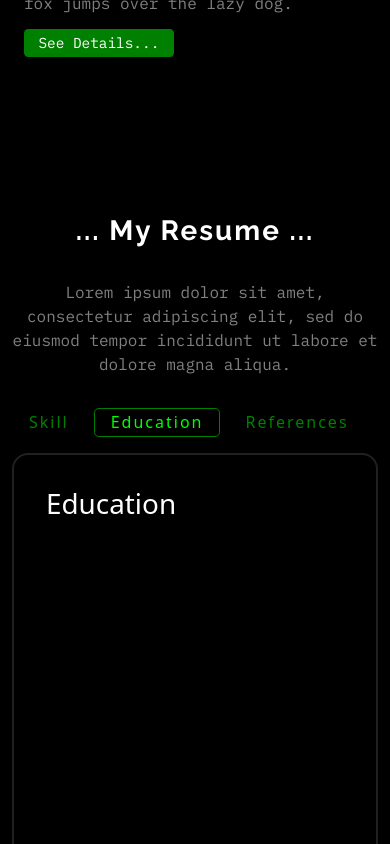
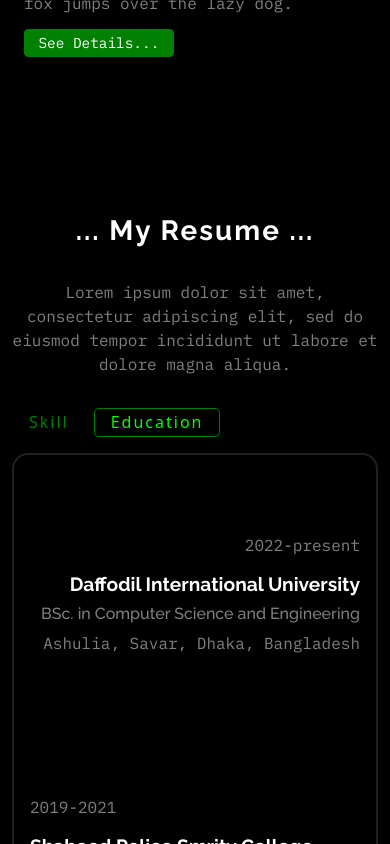
Before and after one commit to PIYAS137/Profile, a React (Vite) app: page / in a window 390 px wide. Both pictures are taken after a click on the button "Education". Shown: the part 2015-2859 px from the top of the page. Built offline with nearby package versions, Linux system fonts and the light colour scheme; a web font is replaced by a local one.

Commit message:
add edu on wonder

```diff
--- a/src/Components/LandPageSecThree/LandSecThree.css
+++ b/src/Components/LandPageSecThree/LandSecThree.css
@@ -27,7 +27,7 @@
     width: 100%;
     text-align: center;
     max-width: 70%;
-    margin: 2em auto 5em auto;
+    margin: 2em auto 4em auto;
     color: gray;
 }
 
@@ -48,7 +48,6 @@
     margin-right:1em;
     padding:.1em 1em;
     border-radius: .3em;
-    /* background: linear-gradient(120deg, rgb(26, 189, 189),orchid); */
     background: transparent;
     border:1px solid transparent;
     margin-bottom: 1em;
@@ -66,6 +65,7 @@
     border:1px solid transparent!important;
 }
 /* wonder bundle start here */
+/* ----skill------ */
 .Skillwrapper{
     width:100%;
     height:25em;
@@ -381,3 +381,83 @@
     }
 
 }
+/* --------edu---------- */
+.EduWrapper{
+    padding:0em 3em;
+    height: 100%;
+    display: flex;
+    justify-content: space-around;
+    flex-direction: column;
+}
+.uni{
+    display: flex;
+    justify-content: space-between;
+    transition: 0.3s;
+}
+.uni:hover{
+    transform: scale(1.02);
+}
+.eduLeft{
+    width:40%;
+    background-size: cover!important;
+    background-position: center;
+    display: flex;
+    justify-content: end;
+}
+.eduRight{
+    width: 60%;
+}
+.tempo{
+    text-align: right;
+}
+.eduRight > p {
+    font-family: 'IBM Plex Mono', monospace;
+    color:gray;
+}
+.eduRight > h5 {
+    font-family: 'Raleway', sans-serif;
+    color:gray;
+}
+.eduRight > h3 {
+    font-family: 'Raleway', sans-serif;
+    font-weight: bold;
+}
+
+@media only screen and (max-width:992px){
+    .EduWrapper{
+        padding:0em 1em;
+    }
+    .eduRight > h5 {
+        font-size: 1.1rem;
+        color:gray;
+    }
+    .eduRight > h3 {
+        font-size: 1.4rem;
+    }
+}
+@media only screen and (max-width:760px){
+    .clg > .eduLeft {
+        display: none;
+    }
+    .uni{
+        flex-direction: column;
+        align-items: center;
+    }
+    .eduRight{
+        width:100%;
+    }
+}
+@media only screen and (max-width:450px){
+    .wonderResume{
+        padding:1em;
+    }
+    .EduWrapper{
+        padding:0em 0em;
+    }
+    .eduRight > h5 {
+        font-size: 1rem;;
+    }
+    .eduRight > h3 {
+        font-size: 1.2rem;
+    }
+}
--- a/src/Components/LandPageSecThree/LandSecThree.jsx
+++ b/src/Components/LandPageSecThree/LandSecThree.jsx
@@ -6,21 +6,13 @@
 const LandSecThree = () => {
     const [skill,setSkill]=useState(true)
     const [edu,setEdu]=useState(false)
-    const [refe,setRefe]=useState(false)
     const handleClinkSkill=()=>{
         setSkill(true)
         setEdu(false)
-        setRefe(false)
     }
     const handleClinkEdu=()=>{
         setSkill(false)
         setEdu(true)
-        setRefe(false)
-    }
-    const handleClinkRefe=()=>{
-        setSkill(false)
-        setEdu(false)
-        setRefe(true)
     }
   return (
     <div className='resumeWrapper'>
@@ -28,9 +20,8 @@
         <p>Lorem ipsum dolor sit amet, consectetur adipiscing elit, sed do eiusmod tempor incididunt ut labore et dolore magna aliqua. </p>
         <button onClick={handleClinkSkill} className={`${skill?"activex":"nonactive"}`}>Skill</button>
         <button onClick={handleClinkEdu} className={`${edu?"activex":"nonactive"}`}>Education</button>
-        <button onClick={handleClinkRefe} className={`${refe?"activex":"nonactive"}`}>References</button>
         <div className="wonderResume">
-            <ResumeSlider data={{skill,edu,refe}}/>
+            <ResumeSlider data={{skill,edu}}/>
         </div>
     </div>
   )
--- a/src/Components/LandPageSecThree/ResumeSlider.jsx
+++ b/src/Components/LandPageSecThree/ResumeSlider.jsx
@@ -1,9 +1,8 @@
 import Edu from "./WonderBundle/Edu";
-import Refe from "./WonderBundle/Refe";
 import Skill from "./WonderBundle/Skill";
 
 const ResumeSlider = ({data}) => {
-    const {skill,edu,refe}=data;
+    const {skill,edu}=data;
 
     if(skill){
         return(
@@ -13,10 +12,6 @@
         return(
             <Edu/>
         )
-    }else{
-        return(
-            <Refe/>
-        )
     }
 }
 
--- a/src/Components/LandPageSecThree/WonderBundle/Edu.jsx
+++ b/src/Components/LandPageSecThree/WonderBundle/Edu.jsx
@@ -1,9 +1,33 @@
 import React from 'react'
-
+import DIU from '../../Images/DIU.png'
+import SPSC from '../../Images/spsc.png'
 const Edu = () => {
   return (
     <>
-    <h1>Education</h1>
+    <div className="EduWrapper">
+
+      <div className="uni">
+          <div className="eduLeft" style={{backgroundImage:`url(${DIU})`}}></div>
+          <div className="eduRight tempo">
+            <p>2022-present</p>
+            <h3>Daffodil International University</h3>
+            <h5>BSc. in Computer Science and Engineering</h5>
+            <p>Ashulia, Savar, Dhaka, Bangladesh</p>
+          </div>
+      </div>
+
+      <div className="uni clg">
+      <div className="eduRight">
+            <p>2019-2021</p>
+            <h3>Shaheed Police Smrity College</h3>
+            <h5>Higher Secondary S. Cirtificate : Science</h5>
+            <p>Mirpur, Dhaka, Bangladesh</p>
+          </div>
+          <div className="eduLeft">
+            <img src={SPSC} alt="" />
+          </div>
+      </div>
+    </div>
     </>
   )
 }
--- a/src/Components/LandPageSecThree/WonderBundle/Refe.jsx
+++ /dev/null
@@ -1,11 +0,0 @@
-import React from 'react'
-
-const Refe = () => {
-  return (
-    <>
-    <h1>References</h1>
-    </>
-  )
-}
-
-export default Refe
```
Also changed, not shown: src/Components/Images/DIU.png (added), src/Components/Images/spsc.png (added).
